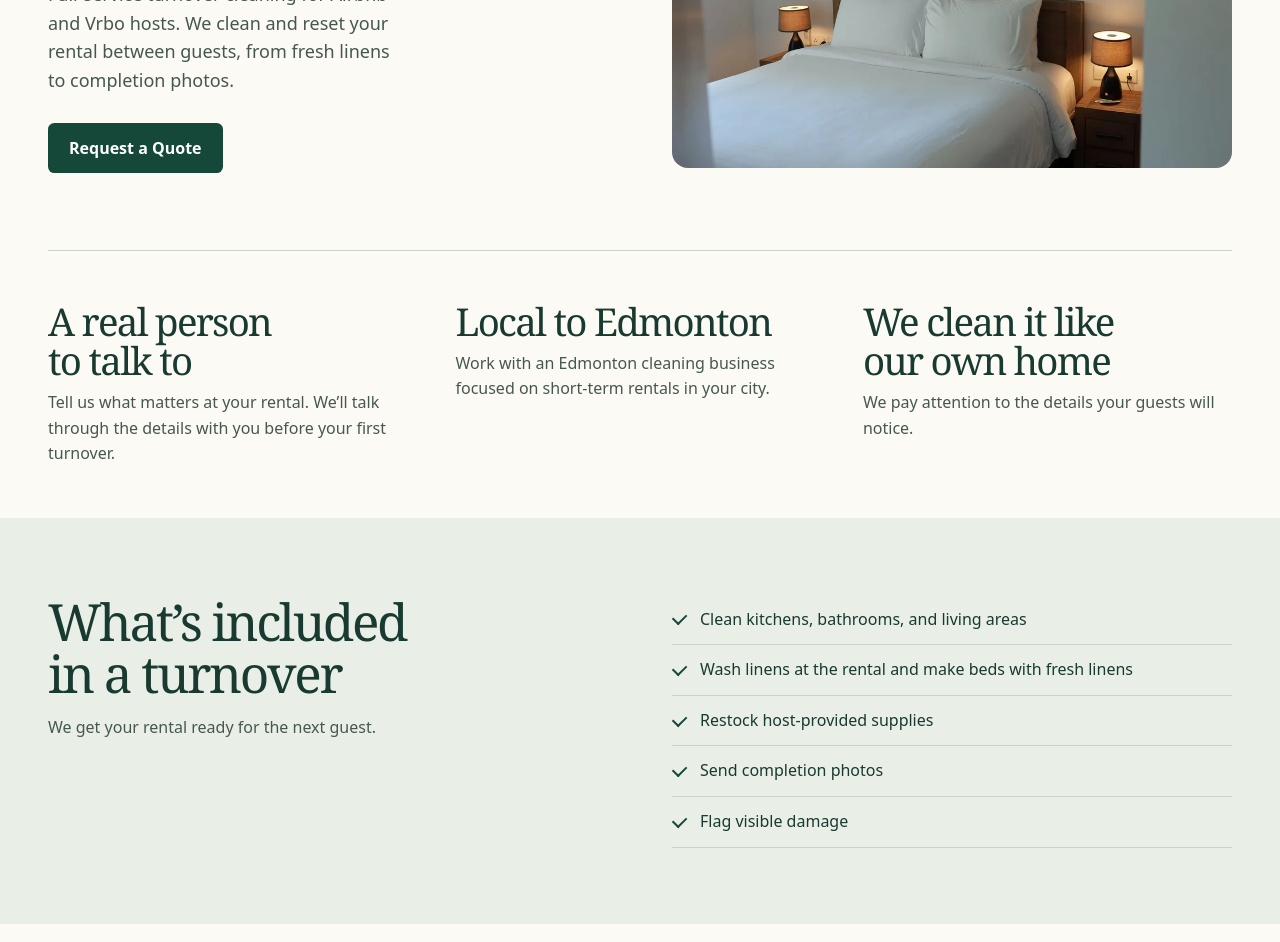
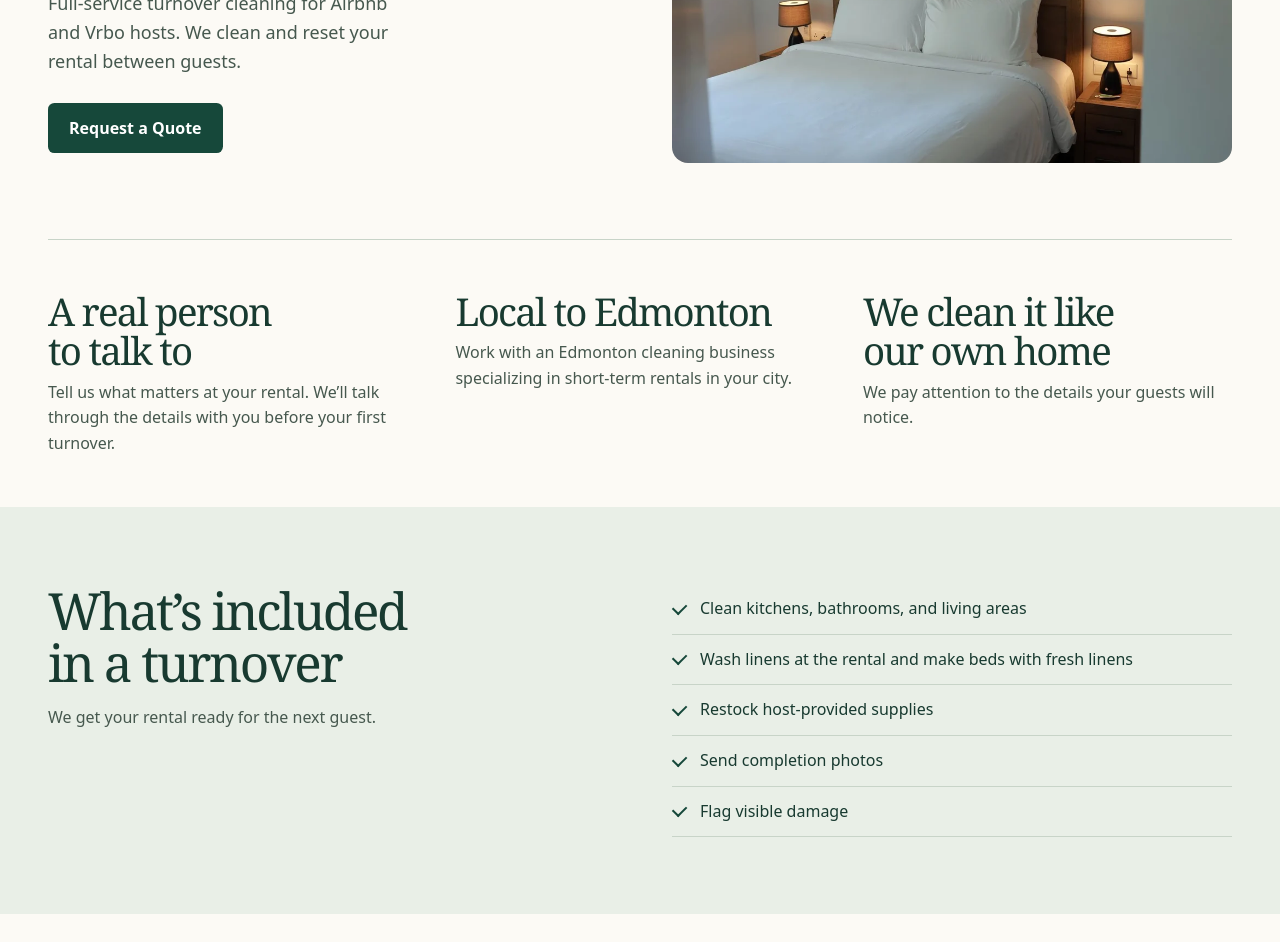
Before and after one commit to drewolsey/guest-ready-cleaning, a plain HTML site: page dist/index.html in a window 1280 px wide. Shown: the part 463-1405 px from the top of the page. Drawn offline with Linux system fonts and the light colour scheme.

Commit message:
Refine homepage copy

```diff
--- a/dist/index.html
+++ b/dist/index.html
@@ -1,9 +1,9 @@
 <!doctype html>
 <html lang="en-CA"><head><meta charset="utf-8"><meta name="viewport" content="width=device-width,initial-scale=1"><title>Guest Ready Cleaning | Short-Term Rental Cleaning in Edmonton</title><meta name="description" content="Full-service turnover cleaning for Edmonton Airbnb and Vrbo hosts. Request a quote for your rental."><link rel="stylesheet" href="/style.css"></head><body><a class="skip" href="#main">Skip to content</a><header><div class="wrap nav"><a class="brand" href="/"><img src="/guest-ready-logo.png" width="920" height="306" alt="Guest Ready Cleaning"></a><nav aria-label="Main navigation"><a href="/" aria-current="page">Home</a><a href="/faq/" >FAQ</a><a class="btn small" href="/#quote">Request a Quote</a></nav></div></header><main id="main">
-<section class="wrap hero"><div class="hero-copy"><h1>Short-Term Rental Cleaning in Edmonton</h1><p>Full-service turnover cleaning for Airbnb and Vrbo hosts. We clean and reset your rental between guests, from fresh linens to completion photos.</p><a class="btn" href="#quote">Request a Quote</a></div><figure><img src="/guest-ready.webp" width="1024" height="768" alt="Neatly made bed with white pillows beneath modern artwork" fetchpriority="high"></figure></section>
+<section class="wrap hero"><div class="hero-copy"><h1>Short-Term Rental Cleaning in Edmonton</h1><p>Full-service turnover cleaning for Airbnb and Vrbo hosts. We clean and reset your rental between guests.</p><a class="btn" href="#quote">Request a Quote</a></div><figure><img src="/guest-ready.webp" width="1024" height="768" alt="Neatly made bed with white pillows beneath modern artwork" fetchpriority="high"></figure></section>
 <section class="wrap split benefits" aria-label="Why hosts choose Guest Ready Cleaning">
 <div><h2>A real person to talk to</h2><p>Tell us what matters at your rental. We’ll talk through the details with you before your first turnover.</p></div>
-<div><h2>Local to Edmonton</h2><p>Work with an Edmonton cleaning business focused on short-term rentals in your city.</p></div>
+<div><h2>Local to Edmonton</h2><p>Work with an Edmonton cleaning business specializing in short-term rentals in your city.</p></div>
 <div><h2>We clean it like our own home</h2><p>We pay attention to the details your guests will notice.</p></div>
 </section>
 <section class="service"><div class="wrap split"><div><h2>What’s included in a turnover</h2><p>We get your rental ready for the next guest.</p></div><ul class="checklist"><li>Clean kitchens, bathrooms, and living areas</li><li>Wash linens at the rental and make beds with fresh linens</li><li>Restock host-provided supplies</li><li>Send completion photos</li><li>Flag visible damage</li></ul></div></section>
@@ -12,7 +12,7 @@
 <figure><img src="/rental-bathroom.webp" width="720" height="590" alt="Bathroom vanity with a clean basin and a folded white towel" loading="lazy"></figure>
 </section>
 <section class="wrap split scheduling"><div><h2>Same-day turnovers</h2><p>Same-day turnovers available by advance arrangement.</p></div><a class="text-link" href="/faq/">Read the FAQ</a></section>
-<section id="quote" class="quote"><div class="wrap split"><div><h2>Request a Quote</h2><p>Tell us about your Edmonton rental and when you need your first turnover. After we receive your quote request, a real person will call you to discuss what your rental needs.</p></div>
+<section id="quote" class="quote"><div class="wrap split"><div><h2>Request a Quote</h2><p>Tell us about your Edmonton rental and when you need your first turnover. After we receive your quote request, we’ll call you to discuss what your rental needs.</p></div>
 <form action="https://formsubmit.co/drew.wolsey@gmail.com" method="post"><input type="hidden" name="_subject" value="Guest Ready Cleaning quote request">
 <div class="fields">
 <label>Full name<input name="name" autocomplete="name" required></label>
```
